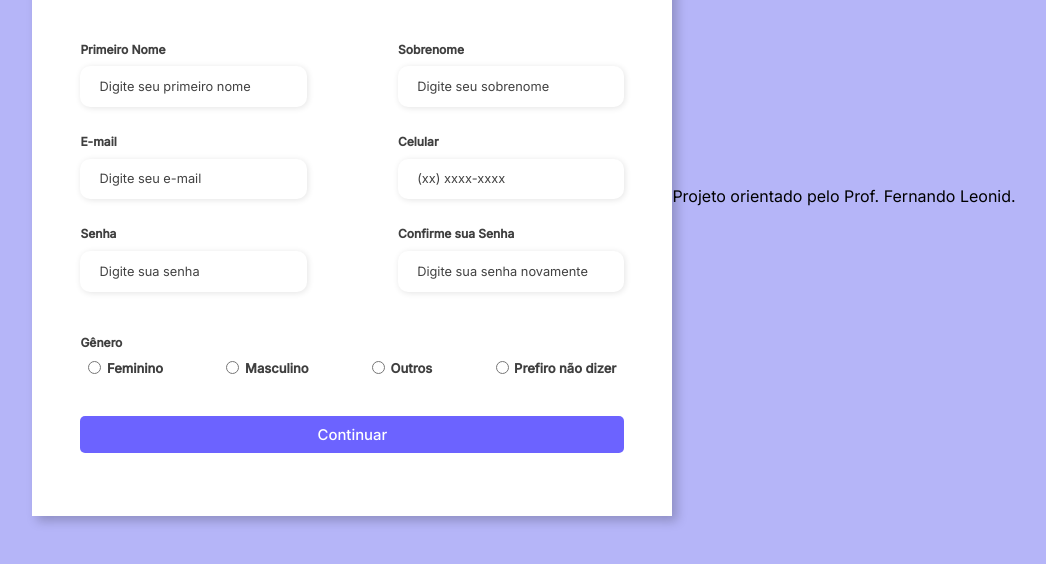
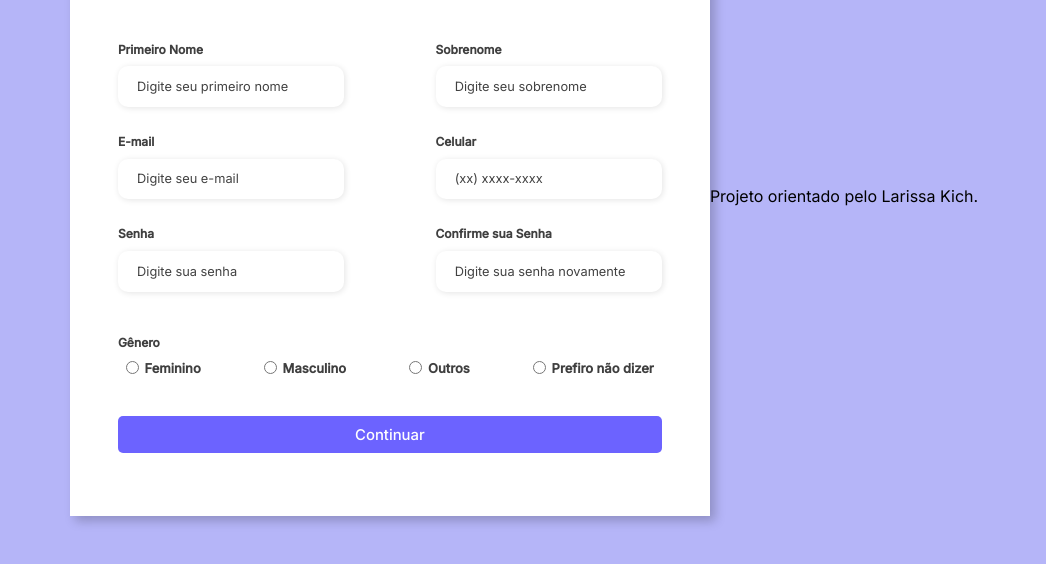
Before and after one commit to eduardoamaralrj/formulario-de-cadastro, a plain HTML site: page index.html in a window 1280 px wide. Shown: the part 204-768 px from the top of the page, without its empty margins (116-1162 px from the left). Drawn offline with Linux system fonts and the light colour scheme.

Commit message:
Update index.html

```diff
--- a/index.html
+++ b/index.html
@@ -94,7 +94,7 @@
   </div>
 
   <footer>
-    Projeto orientado pelo Prof. Fernando Leonid.
+    Projeto orientado pelo Larissa Kich.
   </footer>
 
 </body>
```
